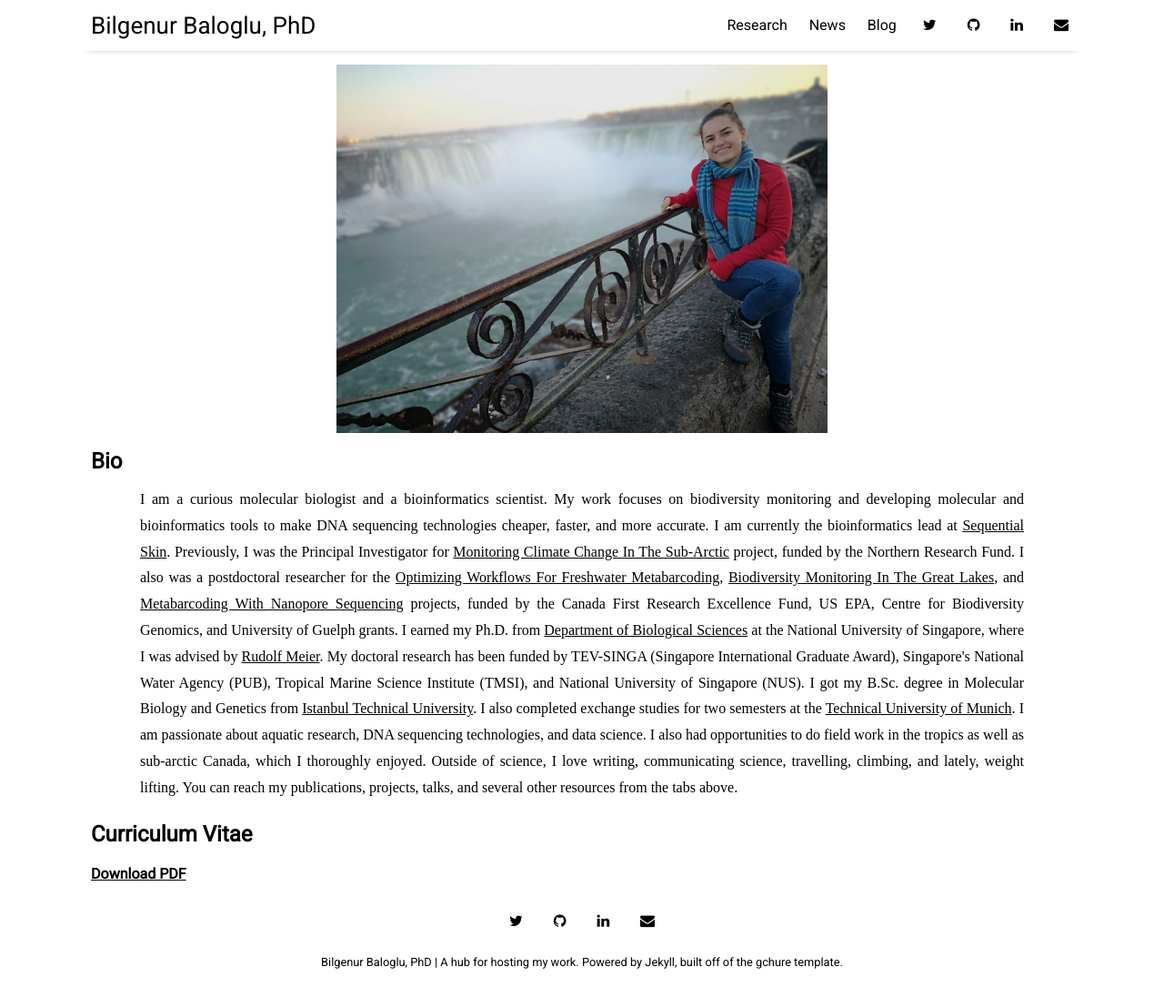
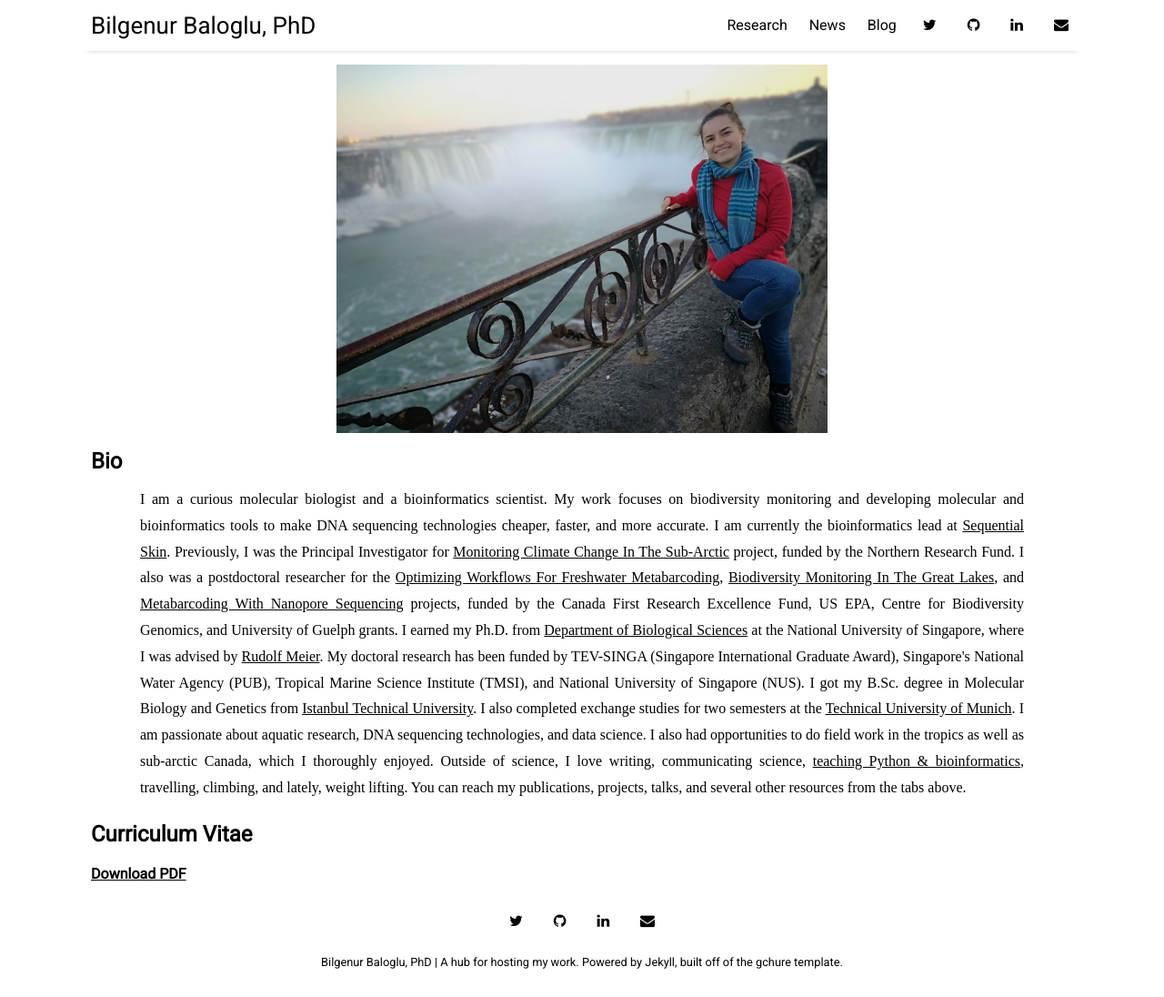
Before and after one commit to BBaloglu/bbaloglu.github.io, a Jekyll site: the page built from index.html, in a window 1280 px wide and 1096 px high. Shown: the whole window at 91% size. Built offline with Jekyll 4.4.1, drawn with Linux system fonts in a browser that asks for light colours; nearby versions of some CDN libraries; the list of posts is cut into pages by our own code.

Commit message:
Update home.html

```diff
--- a/_layouts/home.html
+++ b/_layouts/home.html
@@ -17,7 +17,7 @@ I am currently the bioinformatics lead at <a href="https://www.sequentialskin.co
 I earned my Ph.D. from <a href="http://www.dbs.nus.edu.sg/">Department of Biological Sciences</a> at the National University of Singapore, where I was advised by <a href="http://www.dbs.nus.edu.sg/staff/meier.htm">Rudolf Meier</a>. My doctoral research has been funded by TEV-SINGA (Singapore International Graduate Award), Singapore's National Water Agency (PUB), Tropical Marine Science Institute (TMSI), and National University of Singapore (NUS).
 I got my B.Sc. degree in Molecular Biology and Genetics from <a href="http://www.global.itu.edu.tr/">Istanbul Technical University</a>. I also completed exchange studies for two semesters at the <a href="https://www.tum.de/en/">Technical University of Munich</a>.
 
-I am passionate about aquatic research, DNA sequencing technologies, and data science. I also had opportunities to do field work in the tropics as well as sub-arctic Canada, which I thoroughly enjoyed. Outside of science, I love writing, communicating science, travelling, climbing, and lately, weight lifting.
+I am passionate about aquatic research, DNA sequencing technologies, and data science. I also had opportunities to do field work in the tropics as well as sub-arctic Canada, which I thoroughly enjoyed. Outside of science, I love writing, communicating science, <a href="https://github.com/BBaloglu/SDS_Biyoenformatik">teaching Python & bioinformatics</a>, travelling, climbing, and lately, weight lifting.
 You can reach my publications, projects, talks, and several other resources from the tabs above.
 </div>
 
```
